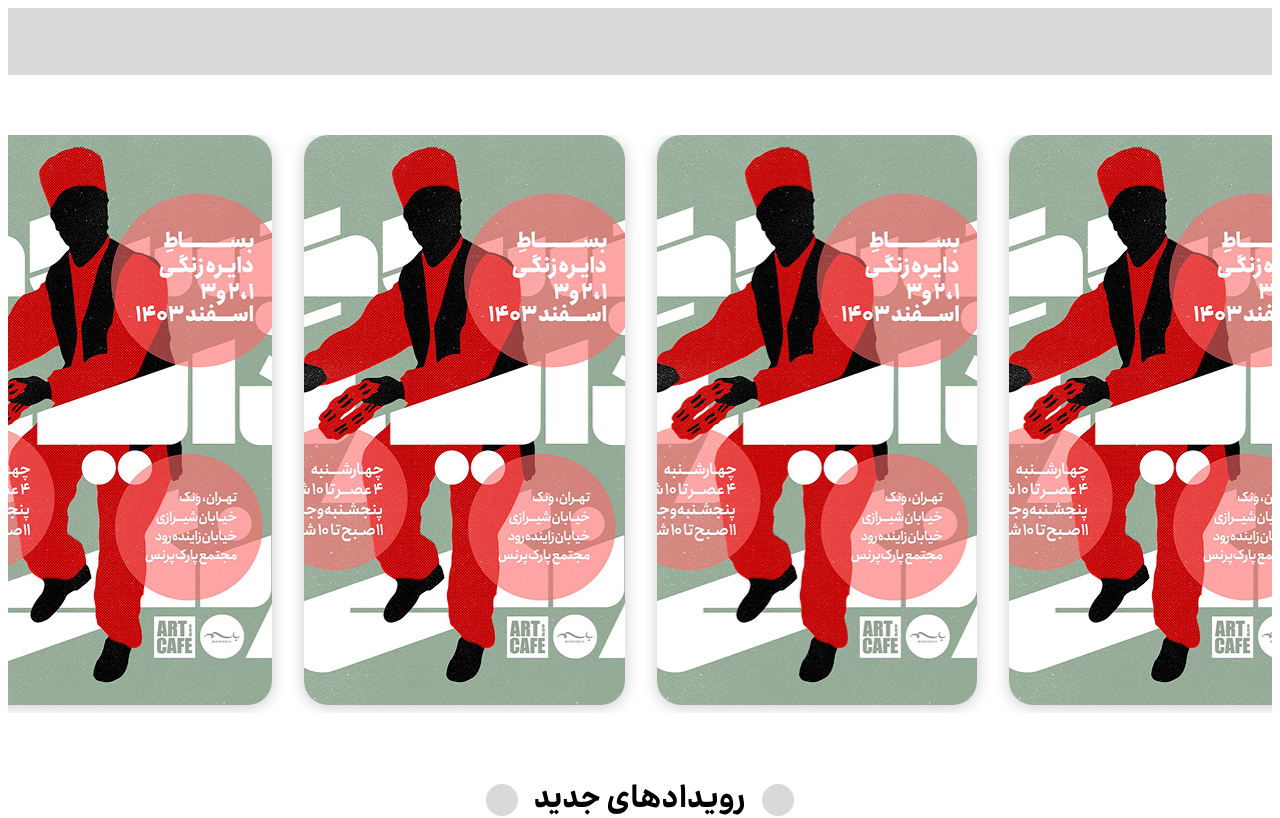
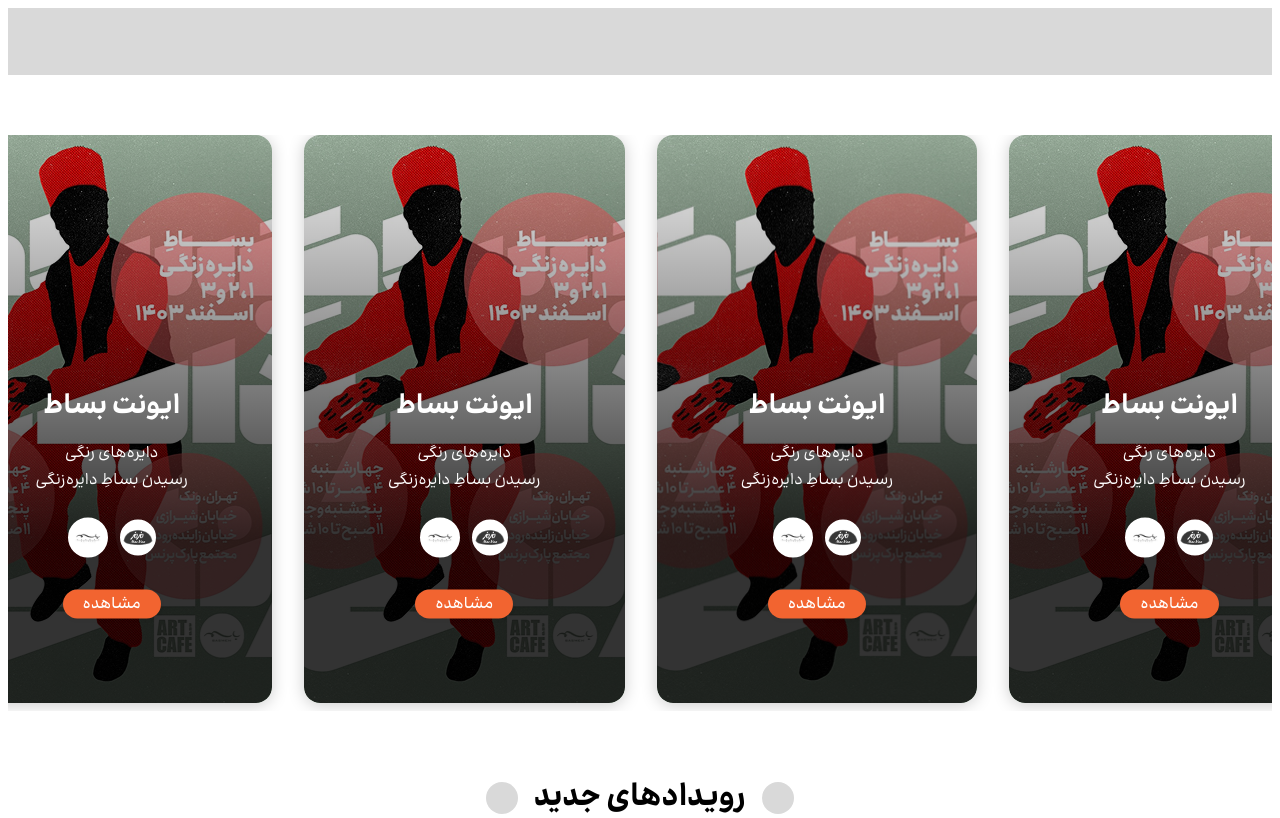
Before and after one commit to sotheso/Davvat-app, a Next.js app: page / in a window 1280 px wide. Shown: the top 818 px of the page. Built offline with nearby package versions, Linux system fonts and the light colour scheme.

Commit message:
Edit StoryCard

```diff
--- a/components/StoryCard.tsx
+++ b/components/StoryCard.tsx
@@ -4,19 +4,86 @@ const StoryCard: React.FC = () => {
   return (
     <div
       style={{
-        width: 320.6,
-        height: 570,
-        borderRadius: 24,
+        width: 320.595,
+        height: 568.034,
+        borderRadius: 16,
         backgroundImage: "url('/story.png')",
         backgroundSize: 'cover',
         backgroundPosition: 'center',
         overflow: 'hidden',
+        overflowY: 'hidden',
+        overflowX: 'hidden',
         boxShadow: '0 2px 16px #ccc',
         position: 'relative',
-        flex: 'none', // prevent shrinking in flex row
+        flexShrink: 0,
       }}
     >
-      {/* محتوا بعداً اضافه می‌شود */}
+      {/* Gradient overlay */}
+      <div
+        style={{
+          position: 'absolute',
+          left: 0,
+          right: 0,
+          bottom: 0,
+          top: 0,
+          borderRadius: 16,
+          pointerEvents: 'none',
+          background: 'linear-gradient(180deg, rgba(0, 0, 0, 0.00) -4.45%, rgba(0, 0, 0, 0.80) 70.96%)',
+        }}
+      />
+      {/* Centered text overlay */}
+      <div
+        style={{
+          position: 'absolute',
+          left: 0,
+          right: 0,
+          top: '65%',
+          transform: 'translateY(-50%)',
+          display: 'flex',
+          flexDirection: 'column',
+          alignItems: 'center',
+          justifyContent: 'center',
+          zIndex: 2,
+          padding: '0 24px',
+          textAlign: 'center',
+        }}
+      >
+        <div style={{ fontWeight: 700, fontSize: 28, color: '#fff', marginBottom: 16, lineHeight: 1.2 }}>
+          ایونت بساط
+        </div>
+        <div style={{ fontWeight: 400, fontSize: 16, color: '#fff', lineHeight: 1.7, whiteSpace: 'pre-line', marginBottom: 24 }}>
+          دایره‌های رنگی
+          <br />
+          رسیدن بساطِ دایره‌زنگی
+        </div>
+        {/* Logos row */}
+        <div style={{ display: 'flex', flexDirection: 'row', gap: 12, justifyContent: 'center', alignItems: 'center', marginBottom: 24 }}>
+          <img src="/SnapInsta.to_236983041_1236746640096851_1732587132704826415_n.png" alt="لوگو 1" style={{ width: 36, height: 36, borderRadius: '50%', background: '#fff', objectFit: 'cover', border: '2px solid #fff' }} />
+          <img src="/لوگو-مزمز.png" alt="لوگو 2" style={{ width: 32, height: 32, borderRadius: '50%', background: '#fff', objectFit: 'cover', border: '2px solid #fff' }} />
+        </div>
+        {/* مشاهده button */}
+        <button
+          style={{
+            borderRadius: 27,
+            background: '#F26430',
+            color: '#FFF',
+            textAlign: 'center',
+            fontFamily: 'Ravi, sans-serif',
+            fontSize: 16,
+            fontStyle: 'normal',
+            fontWeight: 500,
+            lineHeight: 'normal',
+            border: 'none',
+            padding: '2px 20px',
+            marginTop: 8,
+            cursor: 'pointer',
+            boxShadow: '0 1px 4px #0001',
+            outline: 'none',
+          }}
+        >
+          مشاهده
+        </button>
+      </div>
     </div>
   );
 };
```
Also changed, not shown: public/SnapInsta.to_236983041_1236746640096851_1732587132704826415_n.png (added), public/لوگو-مزمز.png (added).
